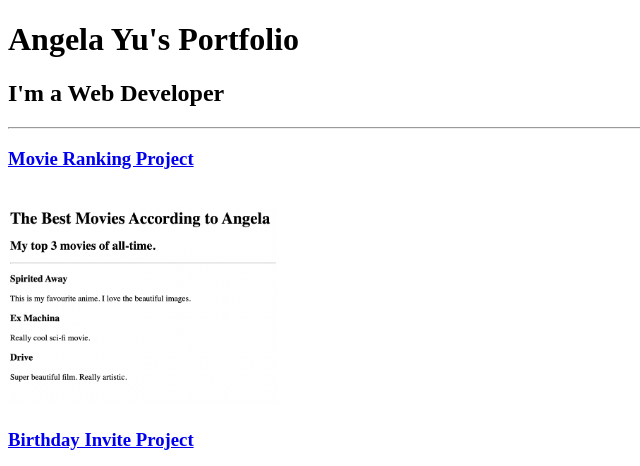
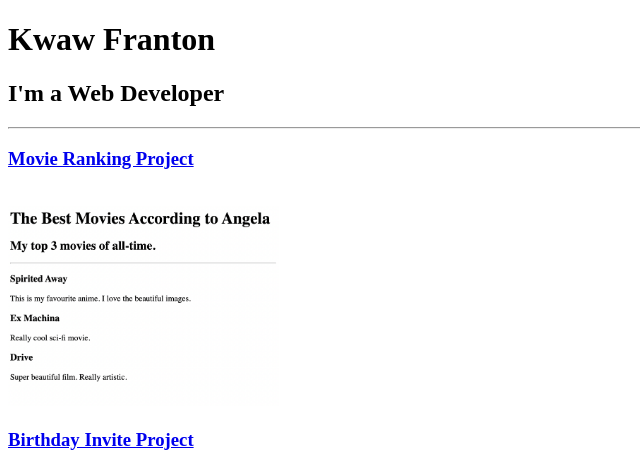
Before and after one commit to Raztib/html-portfolio, a plain HTML site: page index.html in a window 1280 px wide. Shown: the top 466 px of the page, without its empty margins (0-640 px from the left). Drawn offline with Linux system fonts and the light colour scheme.

Commit message:
Update index.html

```diff
--- a/index.html
+++ b/index.html
@@ -7,7 +7,7 @@
     <title>Document</title>
 </head>
 <body>
-    <h1>Angela Yu's Portfolio</h1>
+    <h1>Kwaw Franton</h1>
     <h2>I'm a Web Developer</h2>
     <hr/>
     <h3> <a href="./public/movie-ranking.html"> Movie Ranking Project</a></h3>
```
